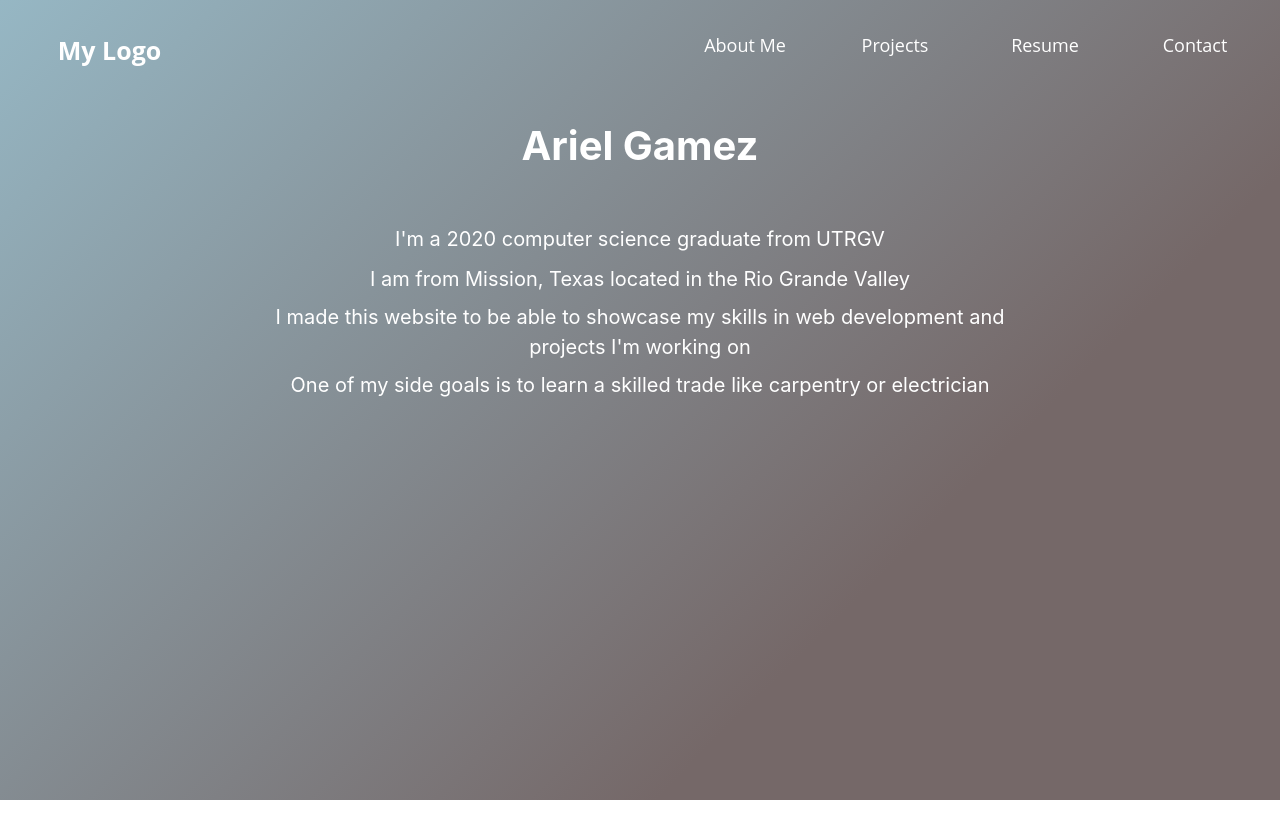
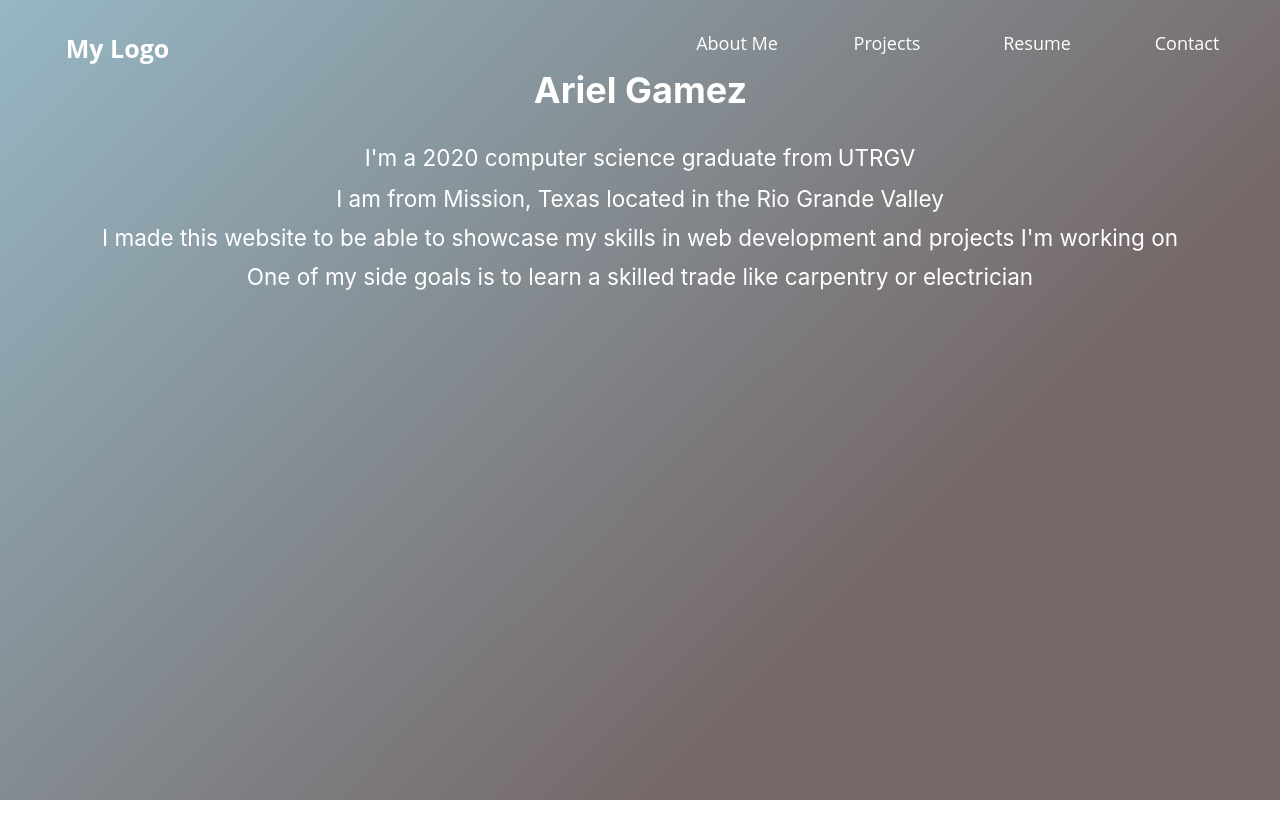
Before and after one commit to argamez98/Portfolio, a React (Create React App) app: page / in a window 1280 px wide. Built offline with nearby package versions, Linux system fonts and the light colour scheme.

Commit message:
swapping to tailwind
started swapping css to tailwind. NOT finished.

```diff
--- a/src/App.css
+++ b/src/App.css
@@ -26,14 +26,13 @@ html {
   overflow: hidden;
 }
 
-.herobanner {
+/*.herobanner {
   text-align: center;
   margin-left: auto;
   margin-right: auto;
   width: 40em;
   font-size: 20px;
 }
-
 .herobanner p {
   margin-top: 8px;
 }
@@ -53,6 +52,7 @@ html {
   top: 0;
 }
 
+*/
 .navbar a {
   float: left;
   font-size: 18px;
@@ -103,7 +103,7 @@ a:hover:after {
 .navbar a:hover {
   background-color: rgb(98, 97, 97);
 }
-
+/*
 .name {
   font-size: 40px;
   margin: auto;
@@ -114,3 +114,4 @@ a:hover:after {
 .name p {
   font-weight: bold;
 }
+*/
--- a/src/components/HeroBanner.js
+++ b/src/components/HeroBanner.js
@@ -2,18 +2,18 @@ import React from 'react';
 
 export default function HeroBanner() {
     return (
-        <div className="herobanner">
-            <p>
+        <div className=" text-center mr-0 ml-0 text-3xl">
+            <p className="mt-8">
                 I'm a 2020 computer science graduate from
                 <a href="https://www.utrgv.edu/" target="_blank">UTRGV</a>
             </p>
-            <p>
+            <p className="mt-4">
                 I am from Mission, Texas located in the Rio Grande Valley
             </p>
-            <p>
+            <p className="mt-4">
                 I made this website to be able to showcase my skills in web development and projects I'm working on
             </p>
-            <p>
+            <p className="mt-4">
                 One of my side goals is to learn a skilled trade like carpentry or electrician
             </p>
         </div>
--- a/src/components/Nameheader.js
+++ b/src/components/Nameheader.js
@@ -2,8 +2,8 @@ import React from "react";
 
 export default function Nameheader() {
     return (
-        <div class="name">
-            <p className="">Ariel Gamez</p>
+        <div class="text-5xl text-center">
+            <p className="mx-72 font-bold">Ariel Gamez</p>
         </div>
     );
 }
--- a/src/components/Navbar.js
+++ b/src/components/Navbar.js
@@ -3,9 +3,9 @@ import { Link } from "react-router-dom";
 
 export default function Navbar() {
     return (
-        <div className="navbar">
+        <div className="navbar px-6 py-6 sticky">
             <Link className="logo" to="/"> My Logo </Link>
-            <div class="navbar-right">
+            <div class="float-right">
                 <Link to="/aboutme">About Me</Link>
                 <Link to="/projects">Projects</Link>
                 <a href="https://drive.google.com/file/d/1PcYuX_8hKs8u1Hzt0N5PQixSFJU7nYQ5/view?usp=sharing" target="_blank">Resume</a>
```
